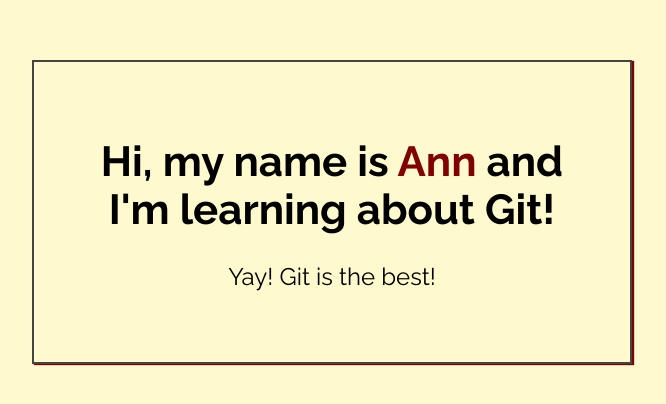
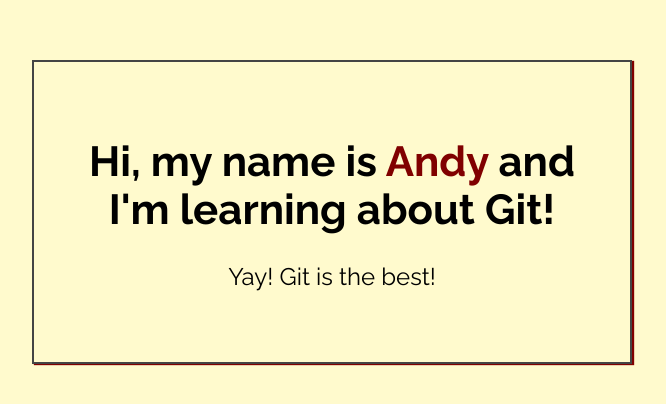
Before and after one commit to andr9w/seasons, a plain HTML site: page index.html in a window 1280 px wide. Shown: the part 188-592 px from the top of the page, without its empty margins (308-974 px from the left). Drawn offline with Linux system fonts and the light colour scheme.

Commit message:
Added name to index.html

```diff
--- a/index.html
+++ b/index.html
@@ -14,7 +14,7 @@
 <body>
 
     <div class="greeting">
-        <h1>Hi, my name is <span class="highlight">Ann</span> and I'm learning about Git! </h1>
+        <h1>Hi, my name is <span class="highlight">Andy</span> and I'm learning about Git! </h1>
 
         <p>Yay! Git is the best!</p>
     </div>
```
